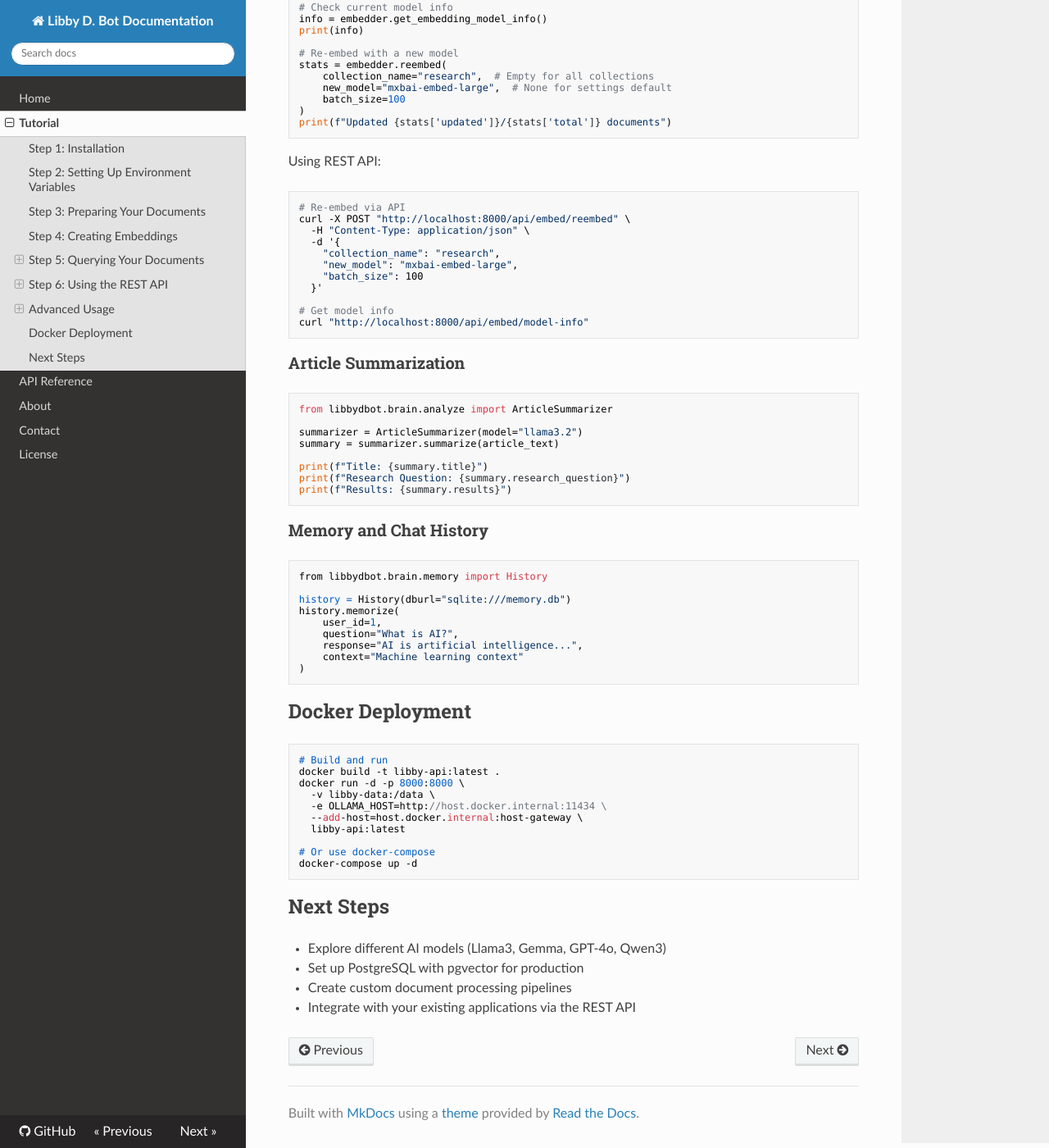
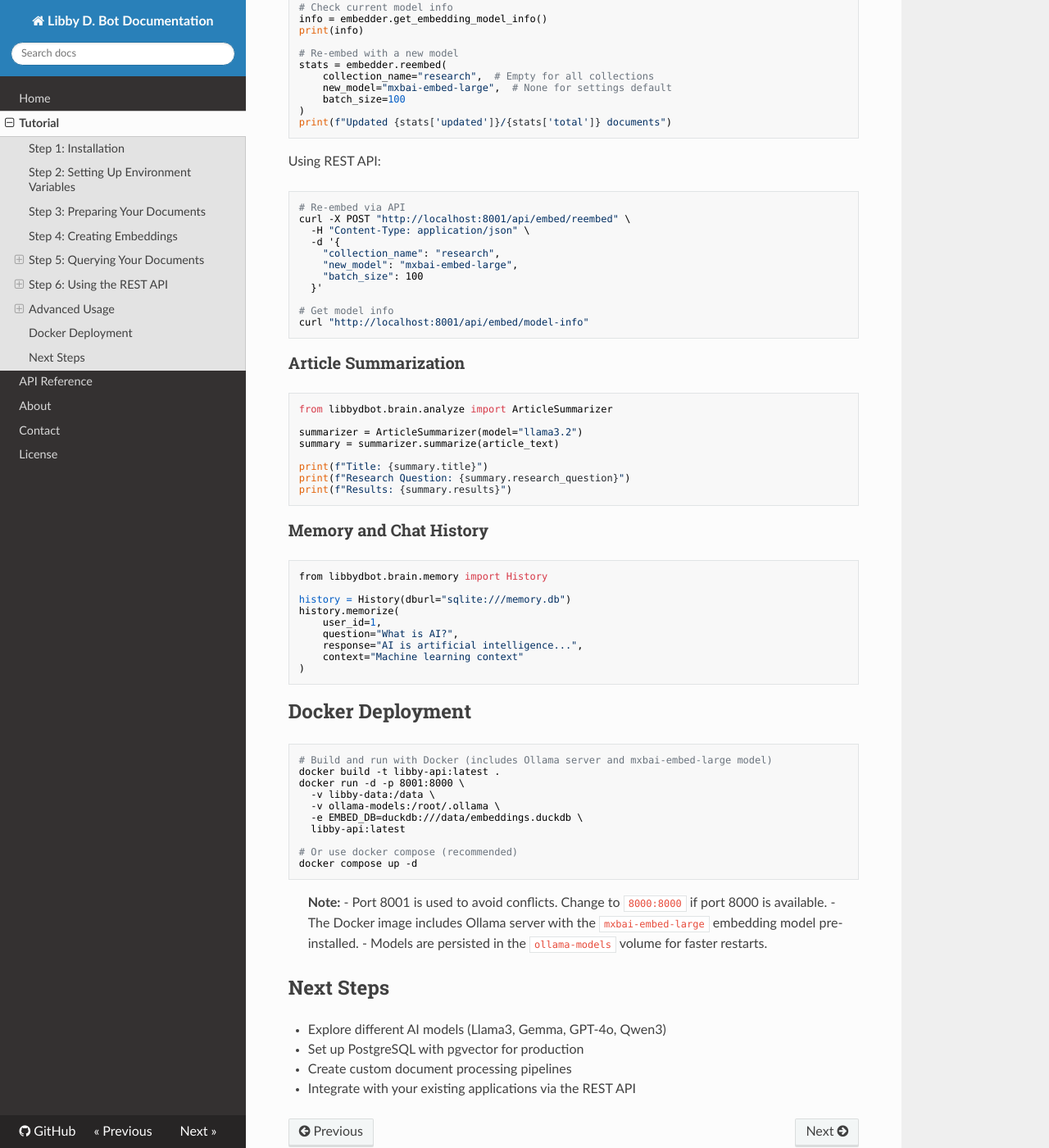
Before and after one commit to Deeplearn-PeD/libby, an MkDocs documentation site: the page built from docs/tutorial.md, in a window 1280 px wide and 1400 px high, scrolled down 3284 px. Shown: the whole window at 82% size. Built offline with MkDocs 1.6.1, drawn with Linux system fonts in a browser that asks for light colours; nearby versions of some CDN libraries; some of the changed text lies outside the part shown.

Commit message:
feat(api): integrar servidor Ollama e modelo de embedding no contêiner
- Instalação do Ollama no Dockerfile com dependências necessárias
- Configuração do modelo mxbai-embed-large pré-instalado
- Alteração da porta padrão de 8000 para 8001 para evitar conflitos
- Adição de volume persistente ollama-models para armazenar modelos
- Atualização da string de conexão do banco DuckDB para formato completo
- Substituição do host Ollama de host.docker.internal para localhost
- Aumento do período inicial de healthcheck para 60 segundos
- Atualização da documentação com novas instruções de implantação
- Adição de script de inicialização para gerenciar serviços no contêiner
- Remoção da configuração extra_hosts desnecessária

````diff
--- a/docs/tutorial.md
+++ b/docs/tutorial.md
@@ -114,7 +114,7 @@
 #### Embed Text
 
 ```bash
-curl -X POST "http://localhost:8000/api/embed/text" \
+curl -X POST "http://localhost:8001/api/embed/text" \
   -H "Content-Type: application/json" \
   -d '{
     "text": "Machine learning is a subset of AI...",
@@ -126,7 +126,7 @@
 #### Upload and Embed PDF
 
 ```bash
-curl -X POST "http://localhost:8000/api/embed/upload" \
+curl -X POST "http://localhost:8001/api/embed/upload" \
   -F "file=@document.pdf" \
   -F "collection_name=research"
 ```
@@ -134,7 +134,7 @@
 #### Retrieve Documents
 
 ```bash
-curl -X POST "http://localhost:8000/api/retrieve" \
+curl -X POST "http://localhost:8001/api/retrieve" \
   -H "Content-Type: application/json" \
   -d '{
     "query": "What is machine learning?",
@@ -200,7 +200,7 @@
 
 ```bash
 # Re-embed via API
-curl -X POST "http://localhost:8000/api/embed/reembed" \
+curl -X POST "http://localhost:8001/api/embed/reembed" \
   -H "Content-Type: application/json" \
   -d '{
     "collection_name": "research",
@@ -209,7 +209,7 @@
   }'
 
 # Get model info
-curl "http://localhost:8000/api/embed/model-info"
+curl "http://localhost:8001/api/embed/model-info"
 ```
 
 ### Article Summarization
@@ -242,17 +242,22 @@
 ## Docker Deployment
 
 ```bash
-# Build and run
+# Build and run with Docker (includes Ollama server and mxbai-embed-large model)
 docker build -t libby-api:latest .
-docker run -d -p 8000:8000 \
+docker run -d -p 8001:8000 \
   -v libby-data:/data \
-  -e OLLAMA_HOST=http://host.docker.internal:11434 \
-  --add-host=host.docker.internal:host-gateway \
+  -v ollama-models:/root/.ollama \
+  -e EMBED_DB=duckdb:///data/embeddings.duckdb \
   libby-api:latest
 
-# Or use docker-compose
-docker-compose up -d
+# Or use docker compose (recommended)
+docker compose up -d
 ```
+
+> **Note:**
+> - Port 8001 is used to avoid conflicts. Change to `8000:8000` if port 8000 is available.
+> - The Docker image includes Ollama server with the `mxbai-embed-large` embedding model pre-installed.
+> - Models are persisted in the `ollama-models` volume for faster restarts.
 
 ## Next Steps
 
````
Also changed, not shown: README.md (+21 -15 lines), docker-compose.yml (+13 -14 lines), 2 other files.
